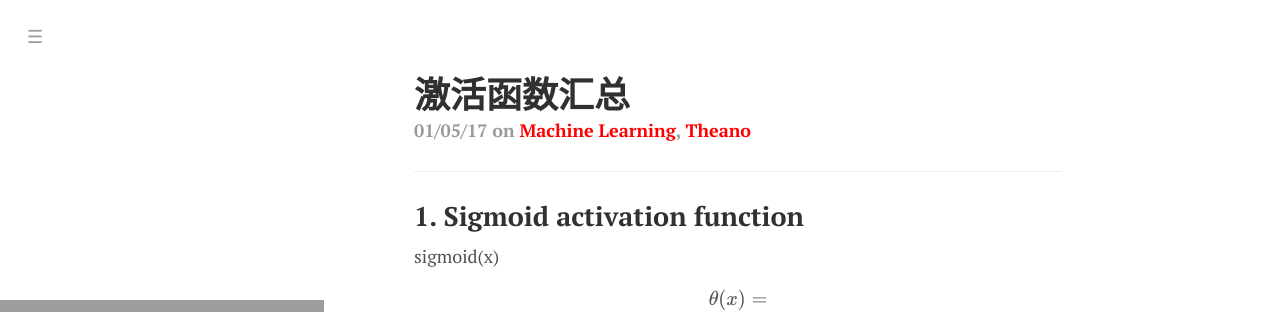
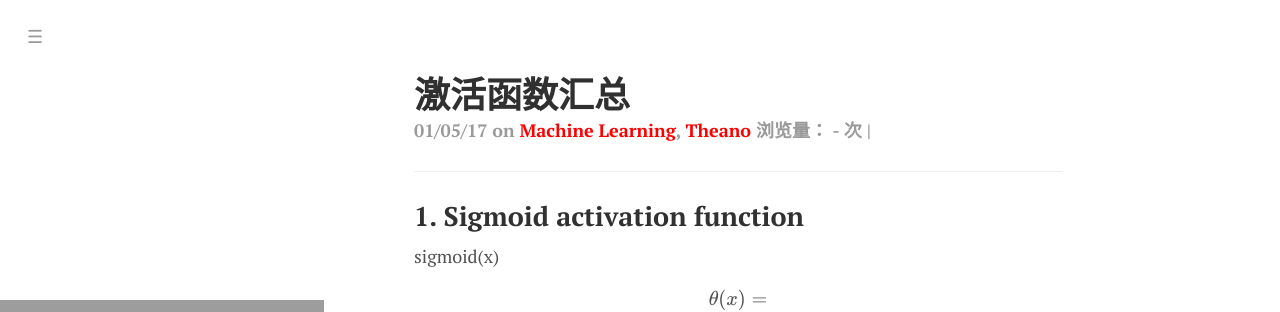
Before and after one commit to xingkongliang/blog, a Jekyll site: the page built from _posts/2017-01-05-activation-function.markdown, in a window 1280 px wide and 900 px high. Shown: the top 312 px of the window. Built offline with Jekyll 4.4.1, drawn with Linux system fonts in a browser that asks for light colours; some web fonts are replaced; formulas are drawn with MathJax 3; comment, search, counter and statistics services are not loaded; grey boxes are pictures that could not be loaded.

```diff
--- a/_includes/head.html
+++ b/_includes/head.html
@@ -54,6 +54,8 @@
   <!-- <link rel="apple-touch-icon-precomposed" sizes="144x144" href="{{ site.baseurl }}/public/apple-touch-icon-144-precomposed.png"> -->
   <!-- <link rel="shortcut icon" href="{{ site.baseurl }}/public/favicon.ico"> -->
 
+  <script src="http://jerry-cdn.b0.upaiyun.com/hit-kounter/hit-kounter-0.1.1.js"></script>
+
   <!-- RSS -->
   <link rel="alternate" type="application/atom+xml" title="{{ site.title }}" href="{{ site.baseurl }}/atom.xml">
   <script src="https://cdn.mathjax.org/mathjax/latest/MathJax.js?config=TeX-AMS-MML_HTMLorMML" type="text/javascript"></script>
--- a/_layouts/post.html
+++ b/_layouts/post.html
@@ -21,6 +21,7 @@ layout: default
   <div class="post-date">
     <time datetime="{{ page.date | date_to_xmlschema }}">{{ page.date | date: "%m/%d/%y" }}</time>
     <span>{{ tags_content }}</span>
+    浏览量：<span data-hk-page="current"> - </span>次<span class="pause"> | </span>
   </div>
   <hr/>
   {{ content }}
```
